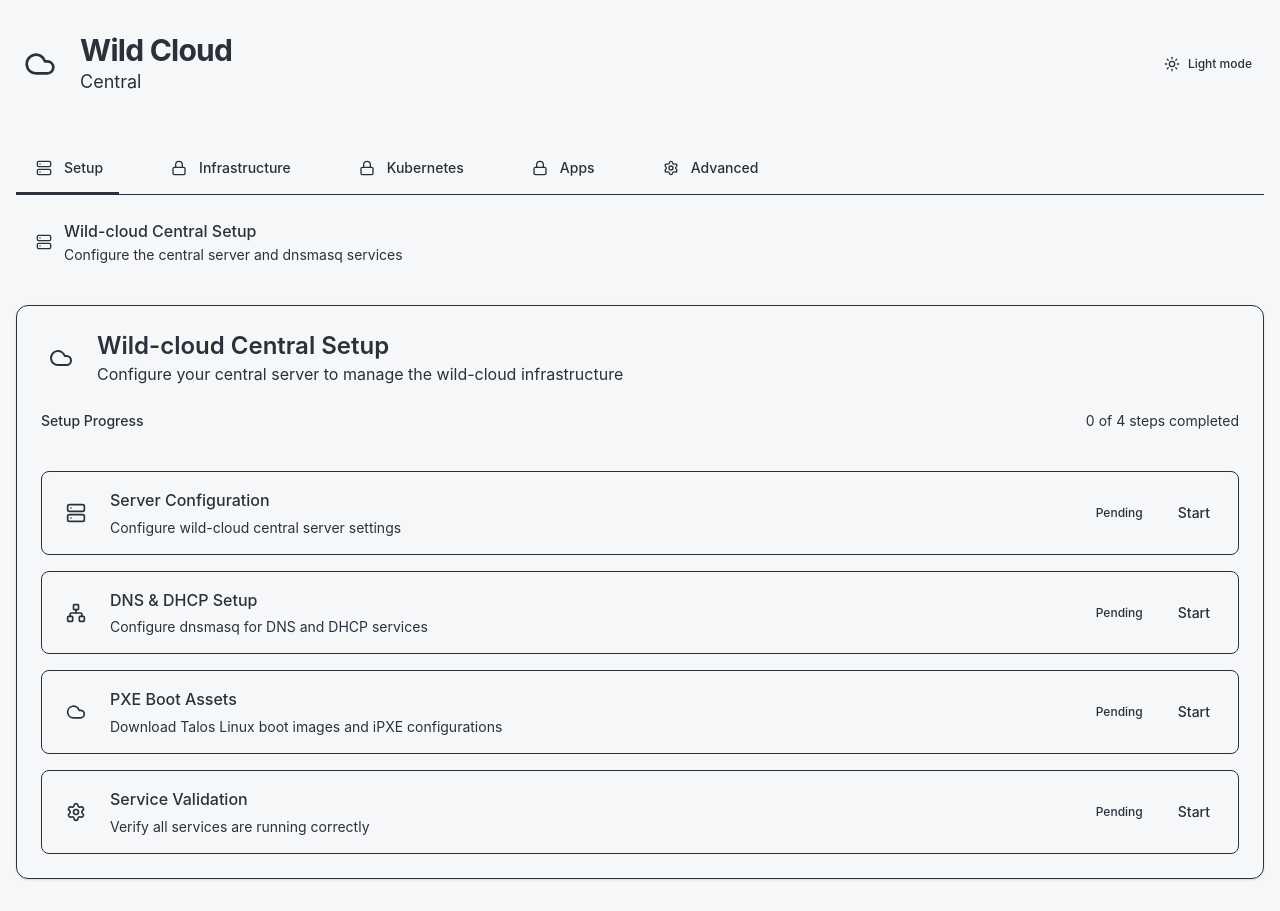
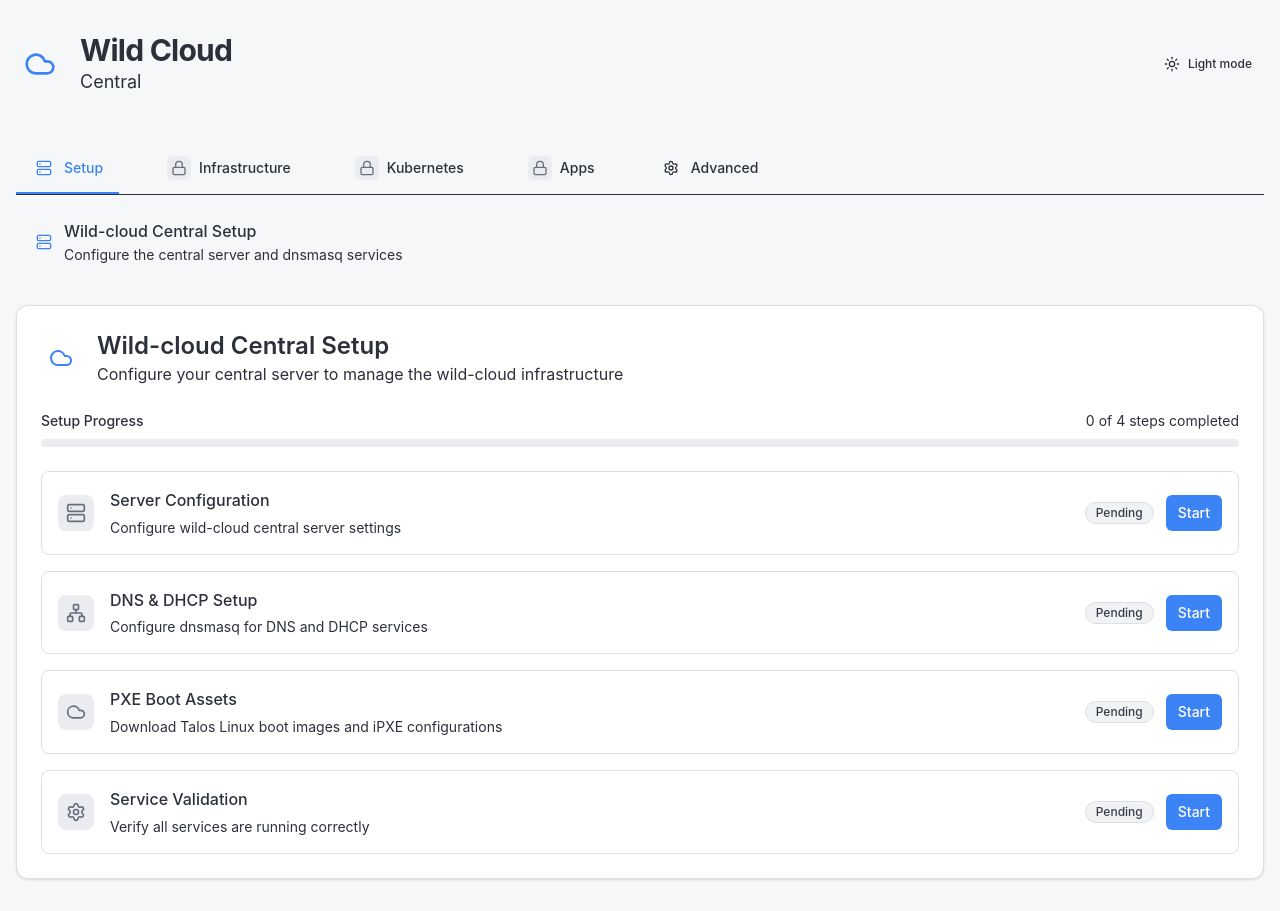
Before and after one commit to civil-society-dev/wild-central, a React (Vite) app in the folder app/: page / in a window 1280 px wide. Built offline with nearby package versions, Linux system fonts and the light colour scheme; no server answers.

Commit message:
feat: update Advanced and ConfigEditor components for improved layout; add new CSS styles for theming

```diff
--- a/app/src/components/Advanced.tsx
+++ b/app/src/components/Advanced.tsx
@@ -12,7 +12,7 @@
             Advanced settings and system configuration options
           </CardDescription>
         </CardHeader>
-        <CardContent className="space-y-4">
+        <CardContent>
           <div>
             <h3 className="text-sm font-medium mb-2">Configuration Management</h3>
             <p className="text-sm text-muted-foreground mb-4">
--- a/app/src/components/ConfigEditor.tsx
+++ b/app/src/components/ConfigEditor.tsx
@@ -64,7 +64,7 @@
         </Button>
       </DialogTrigger>
 
-      <DialogContent className="sm:max-w-[425px]">
+      <DialogContent className="max-w-6xl">
         <DialogHeader>
           <DialogTitle>
             Configuration Editor
--- a/app/src/components/TabNavigation.tsx
+++ b/app/src/components/TabNavigation.tsx
@@ -100,7 +100,7 @@
                   "flex items-center gap-2 px-4 py-3 border-b-2 text-sm font-medium transition-colors whitespace-nowrap",
                   "hover:text-foreground hover:border-border",
                   isActive && "border-primary text-primary",
-                  !isActive && status === 'completed' && "border-transparent text-green-600 hover:text-green-700",
+                  !isActive && status === 'completed' && "border-transparent",
                   !isActive && status === 'available' && "border-transparent text-muted-foreground",
                   status === 'locked' && "border-transparent text-muted-foreground/50 cursor-not-allowed"
                 )}
@@ -108,12 +108,9 @@
                 <div className={cn(
                   "p-1 rounded-md",
                   isActive && "bg-primary/10",
-                  status === 'completed' && !isActive && "bg-green-100 dark:bg-green-900",
                   status === 'locked' && "bg-muted"
                 )}>
-                  {status === 'completed' && tab.isPhase ? (
-                    <CheckCircle className="h-4 w-4 text-green-600" />
-                  ) : status === 'locked' ? (
+                  {status === 'locked' ? (
                     <Lock className="h-4 w-4 text-muted-foreground/50" />
                   ) : (
                     <Icon className={cn(
--- a/app/src/index.css
+++ b/app/src/index.css
@@ -86,3 +86,73 @@
 * {
   transition: background-color 0.2s ease, border-color 0.2s ease, color 0.2s ease;
 }
+
+.bg-card {
+  background-color: hsl(var(--card));
+  color: hsl(var(--card-foreground));
+}
+.border {
+  border-color: hsl(var(--border));
+}
+.bg-background {
+  background-color: hsl(var(--background));
+}
+.text-foreground {
+  color: hsl(var(--foreground));
+}
+.bg-primary {
+  background-color: hsl(var(--primary));
+  color: hsl(var(--primary-foreground));
+}
+.text-primary {
+  color: hsl(var(--primary));
+}
+.bg-secondary {
+  background-color: hsl(var(--secondary));
+  color: hsl(var(--secondary-foreground));
+}
+.text-secondary {
+  color: hsl(var(--secondary));
+}
+.bg-muted {
+  background-color: hsl(var(--muted));
+  color: hsl(var(--muted-foreground));
+}
+.text-muted {
+  color: hsl(var(--muted));
+}
+.bg-accent {
+  background-color: hsl(var(--accent));
+  color: hsl(var(--accent-foreground));
+}
+.text-accent {
+  color: hsl(var(--accent));
+}
+.bg-destructive {
+  background-color: hsl(var(--destructive));
+  color: hsl(var(--destructive-foreground));
+}
+.text-destructive {
+  color: hsl(var(--destructive));
+}
+.bg-input {
+  background-color: hsl(var(--input));
+  color: hsl(var(--foreground));
+}
+.ring {
+  box-shadow: 0 0 0 2px hsl(var(--ring));
+}
+.bg-popover {
+  background-color: hsl(var(--popover));
+  color: hsl(var(--popover-foreground));
+}
+.text-popover {
+  color: hsl(var(--popover-foreground));
+}
+.bg-popover-foreground {
+  background-color: hsl(var(--popover-foreground));
+  color: hsl(var(--popover));
+}
+.border-radius {
+  border-radius: var(--radius);
+}
```
Also changed, not shown: 1 other file (tests, documents, lock files or other folders).
